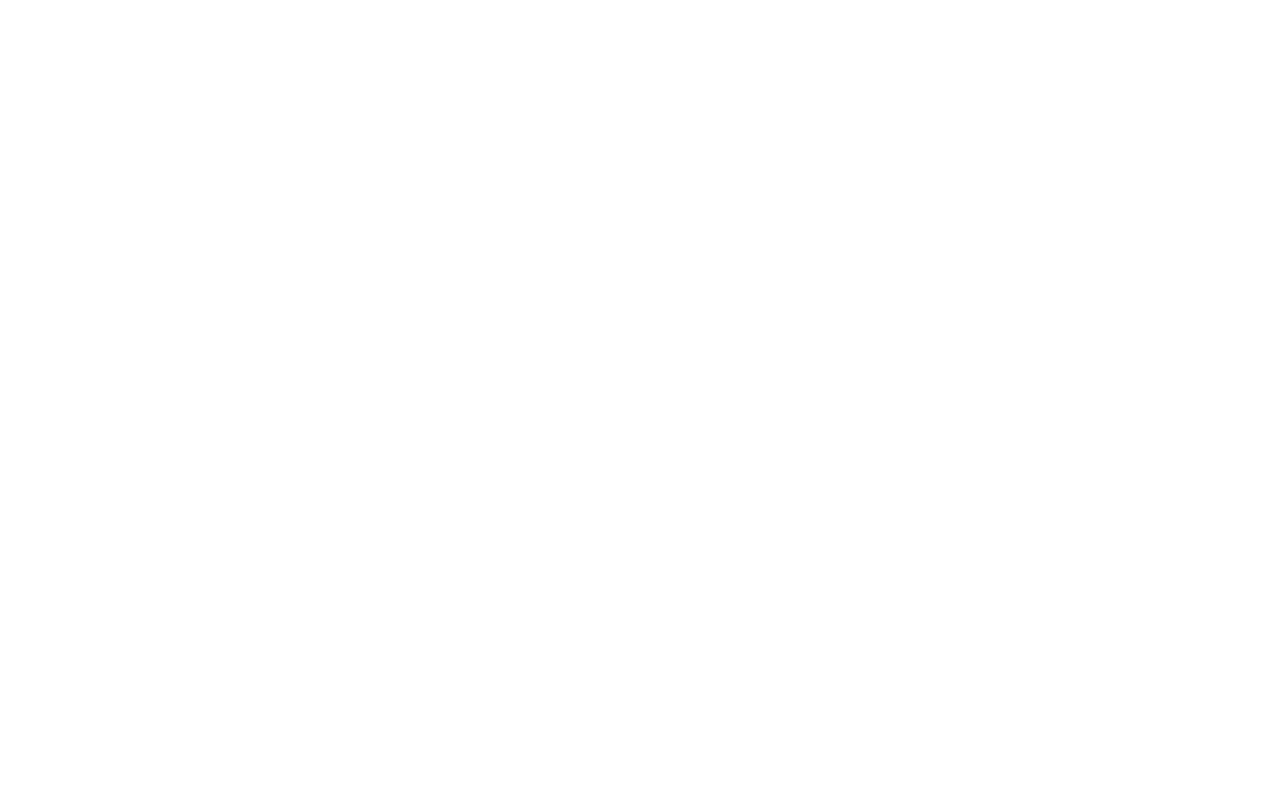
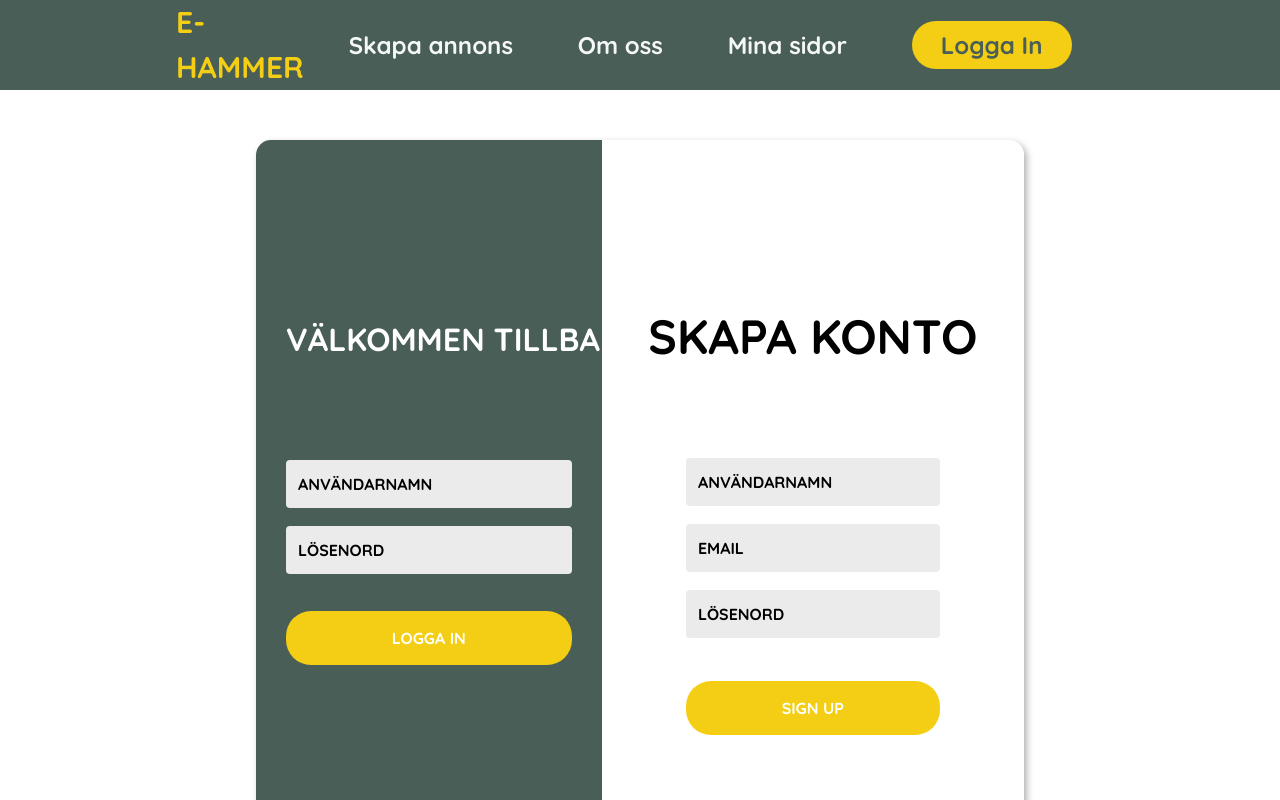
Before and after one commit to EddieMollerstrom/Online-Auktion-Grupp-5, a React (Vite) app: page /LoginSignup in a window 1280 px wide. Before the commit this address had no page. Shown: the top 800 px of the page. Built offline with nearby package versions, Linux system fonts and the light colour scheme.

Commit message:
login/signup page

```diff
--- a/src/App.jsx
+++ b/src/App.jsx
@@ -1,4 +1,4 @@
-import Router from "./components/Router.jsx";
+import Router from "./components/router.jsx";
 
 function App() {
   return (
--- a/src/components/Footer.jsx
+++ b/src/components/Footer.jsx
@@ -41,7 +41,6 @@
           <p>COPYRIGHT&copy; 2024 E-HAMMER. ALLA RÄTTIGHETER FÖRBEHÅLLNA</p>
         </section>
       </footer>
-      ;
     </>
   );
 }
--- a/src/components/Header.jsx
+++ b/src/components/Header.jsx
@@ -12,7 +12,7 @@
           <Link to={"/"}>Om oss</Link>
           <Link to={"/"}>Mina sidor</Link>
           <Link
-            to={"/"}
+            to={"/LoginSignup"}
             className="bg-custom-yellow h-12 w-40 flex place-content-center items-center rounded-full text-custom-green"
           >
             Logga In
--- a/src/components/router.jsx
+++ b/src/components/router.jsx
@@ -4,6 +4,7 @@
 import Home from "../pages/Home.jsx";
 import ChangeMyName from "../pages/ChangeMyName.jsx";
 import AppLayout from "../AppLayout.jsx";
+import LoginSignup from "../pages/LoginSignup.jsx";
 
 export default function Router() {
   return (
@@ -13,6 +14,7 @@
           <Route path="/" element={<AppLayout />}>
             <Route index element={<Home />} />
             <Route path="/ChangeMyName" element={<ChangeMyName />} />
+            <Route path="/LoginSignup" element={<LoginSignup />} />
           </Route>
         </Routes>
       </BrowserRouter>
--- a/src/index.css
+++ b/src/index.css
@@ -21,3 +21,124 @@
 #hammer-slogan {
   font-size: 9px;
 }
+
+/*LoginSignup*/
+
+/* Main container for login and signup */
+.login-signup-main-container {
+  display: flex;
+  justify-content: space-between;
+  max-width: 60%;
+  margin: 50px auto;
+  border-radius: 15px;
+
+  box-shadow: 3px 3px 7px rgba(0, 0, 0, 0.3);
+}
+
+/* Individual container for login section */
+.login-container {
+  flex: 1;
+  display: flex;
+  flex-direction: column;
+  justify-content: center;
+  padding: 30px;
+
+  height: 100vh;
+  max-width: 45%;
+  background-color: #495e57;
+  border-radius: 15px 0 0 15px;
+  text-align: center;
+
+  position: relative;
+}
+.signup-container {
+  flex: 1;
+  display: flex;
+  flex-direction: column;
+  justify-content: center;
+  padding: 30px;
+  height: 100vh;
+  max-width: 55%;
+  background-color: #ffffff;
+
+  border-radius: 0 15px 15px 0;
+  text-align: center;
+
+  position: relative;
+}
+
+.login-position-handler {
+  position: relative;
+  bottom: 19px;
+}
+.signup-position-handler {
+  margin: 0 auto;
+  width: 70%;
+}
+
+.title-login,
+.title-signup {
+  font-size: 2rem;
+  font-weight: bold;
+  margin-bottom: 16px;
+
+  color: black;
+  white-space: nowrap;
+}
+.title-login {
+  position: relative;
+  bottom: 100px;
+
+  color: white;
+}
+.title-signup {
+  position: relative;
+  bottom: 70px;
+
+  font-size: 3rem;
+  color: black;
+}
+
+/* Input field styles */
+input {
+  width: 100%;
+  padding: 12px;
+  margin-bottom: 18px;
+  background-color: hsl(0, 0%, 92%);
+
+  border-radius: 4px;
+  font-size: 1rem;
+  font-weight: bold;
+}
+
+input::placeholder {
+  color: black;
+}
+
+/* Button styles */
+button {
+  width: 100%;
+  padding: 15px;
+  background-color: #f4ce14;
+  color: #ffffff;
+  border: none;
+  border-radius: 25px;
+  font-size: 1rem;
+  font-weight: bold;
+  cursor: pointer;
+  transition: background-color 0.4s ease;
+}
+
+button:hover {
+  background-color: rgb(149, 149, 3);
+  color: white;
+}
+
+.signup-btn {
+  position: relative;
+  top: 25px;
+  width: 70%;
+
+  margin: 0 auto;
+}
+/*LoginSignup*/
--- /dev/null
+++ b/src/pages/LoginSignup.jsx
@@ -0,0 +1,25 @@
+export default function LoginSignup() {
+  return (
+    <>
+      <div className="login-signup-main-container">
+        <div className="login-container">
+          <h2 className="title-login">VÄLKOMMEN TILLBAKA</h2>
+          <div className="login-position-handler">
+            <input type="text" placeholder="ANVÄNDARNAMN" />
+            <input type="password" placeholder="LÖSENORD" />
+          </div>
+          <button className="login-btn">LOGGA IN</button>
+        </div>
+        <div className="signup-container">
+          <h2 className="title-signup">SKAPA KONTO</h2>
+          <div className="signup-position-handler">
+            <input type="text" placeholder="ANVÄNDARNAMN" />
+            <input type="email" placeholder="EMAIL" />
+            <input type="password" placeholder="LÖSENORD" />
+          </div>
+          <button className="signup-btn">SIGN UP</button>
+        </div>
+      </div>
+    </>
+  );
+}
```
